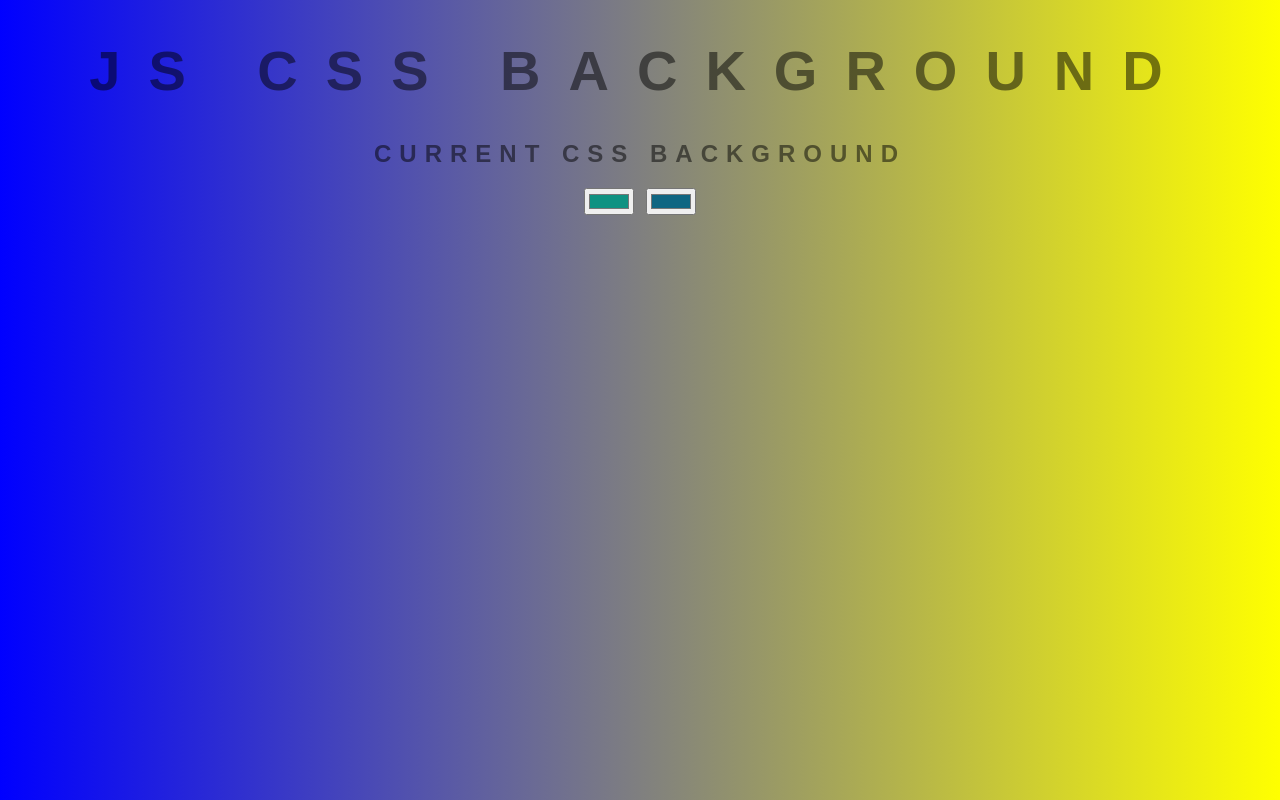
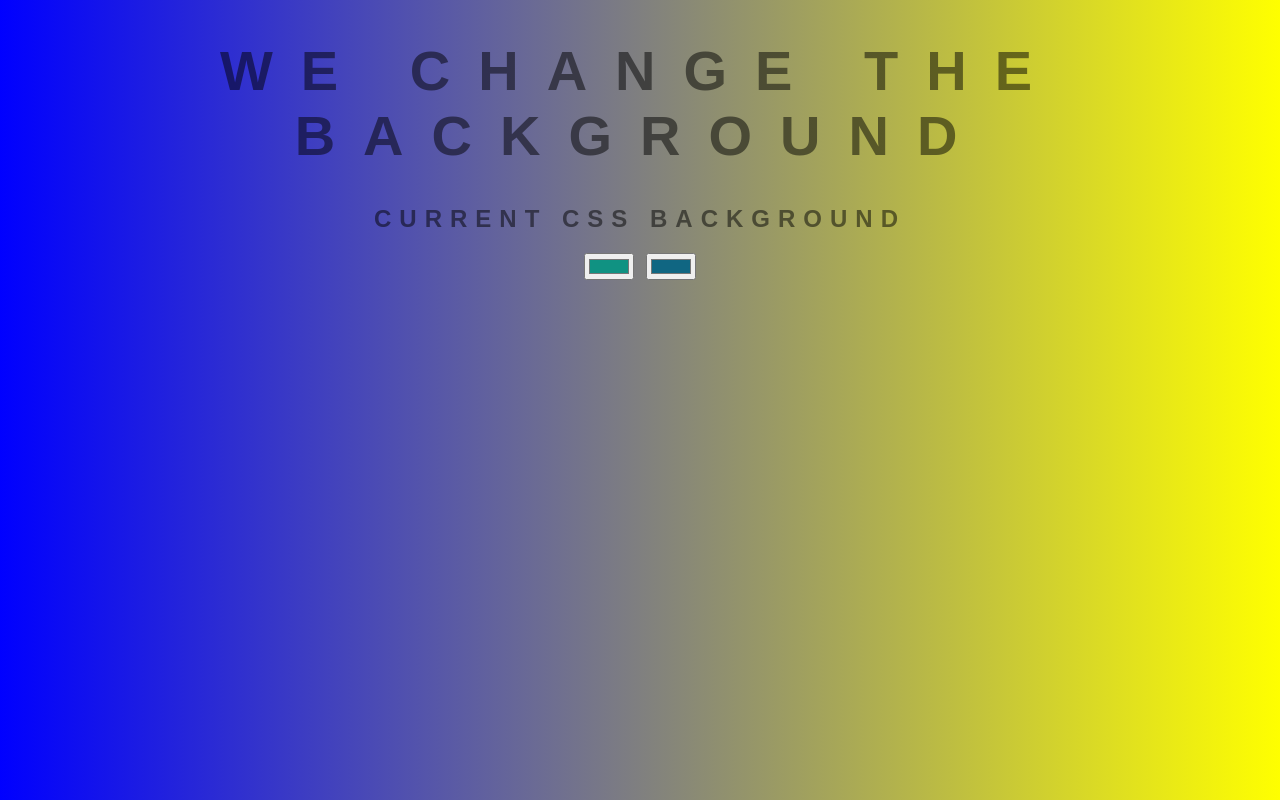
Before and after one commit to allahgabo/Background-generator, a plain HTML site: page index.html in a window 1280 px wide. Drawn offline with Linux system fonts and the light colour scheme.

Commit message:
change text

```diff
--- a/index.html
+++ b/index.html
@@ -7,7 +7,7 @@
 	<link rel="stylesheet" type="text/css" href="style.css">
 </head>
 <body id="gredient">
-<h1> JS CSS Background</h1>
+<h1> We Change the  Background</h1>
 	<h2>Current CSS Background </h2>
 	<input class="color1 " type="color" name="color1" value="#109282">
 	<input class="color2 " type="color" name="color2" value="#106682">
```
